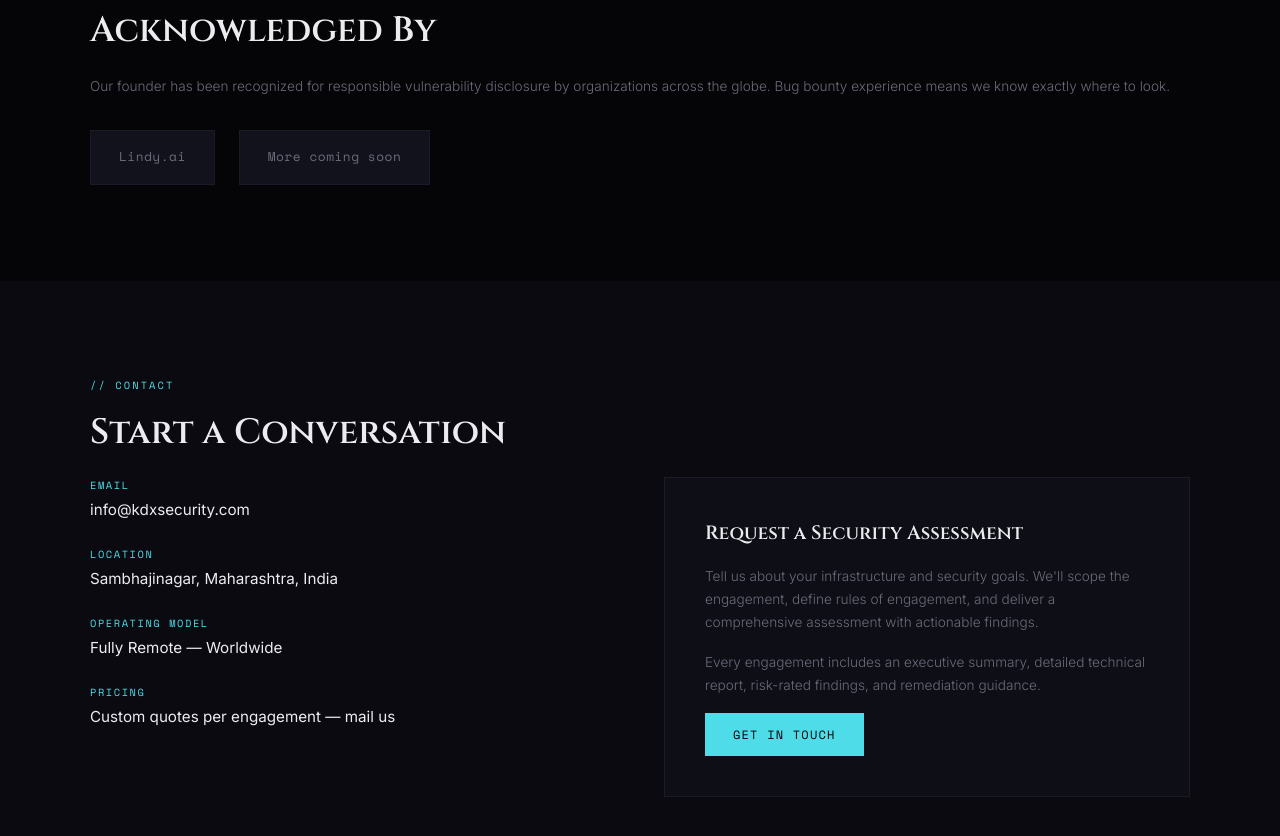
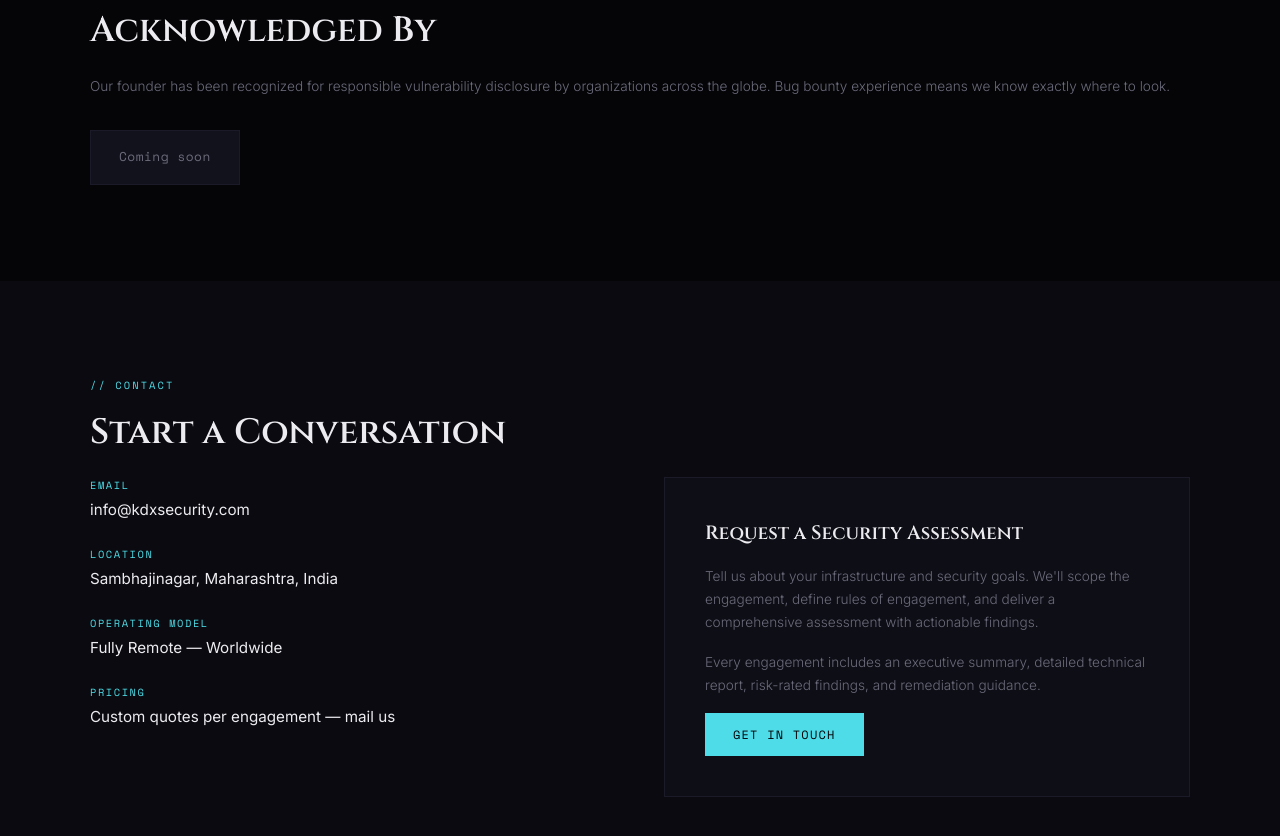
Before and after one commit to 0xKunAlx0/kdx-website, a plain HTML site: page index.html in a window 1280 px wide. Shown: the part 5712-6548 px from the top of the page. Drawn offline with nearby package versions, Linux system fonts and the light colour scheme.

Commit message:
Remove Lindy.ai from clients section
Co-Authored-By: Claude Opus 4.6 <noreply@anthropic.com>

```diff
--- a/index.html
+++ b/index.html
@@ -960,8 +960,7 @@
     <div class="section-title">Acknowledged By</div>
     <p class="clients-note">Our founder has been recognized for responsible vulnerability disclosure by organizations across the globe. Bug bounty experience means we know exactly where to look.</p>
     <div class="client-logos">
-      <div class="client-badge">Lindy.ai</div>
-      <div class="client-badge">More coming soon</div>
+      <div class="client-badge">Coming soon</div>
     </div>
   </div>
 </section>
```
